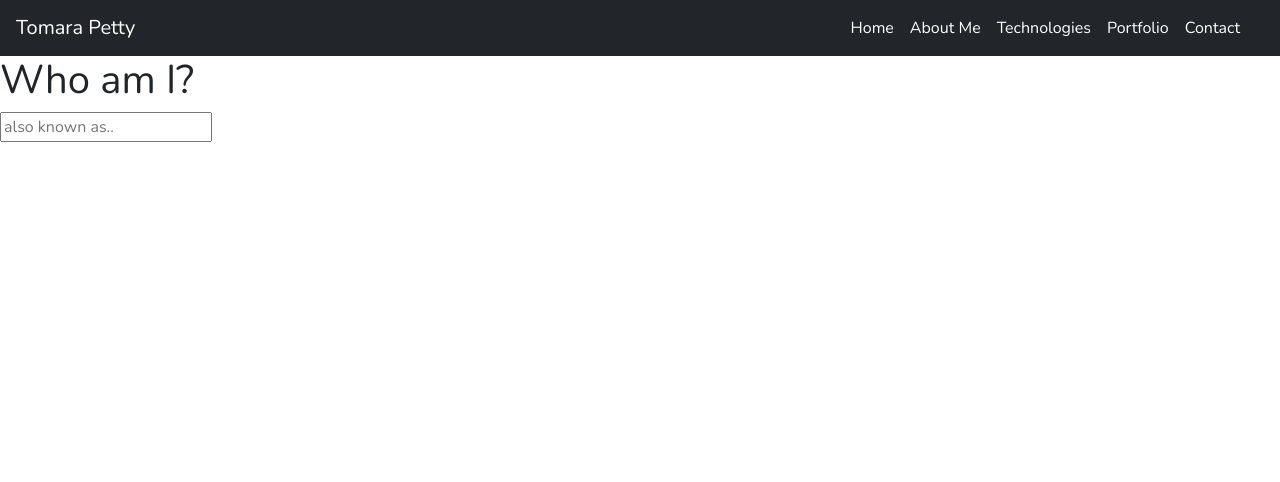
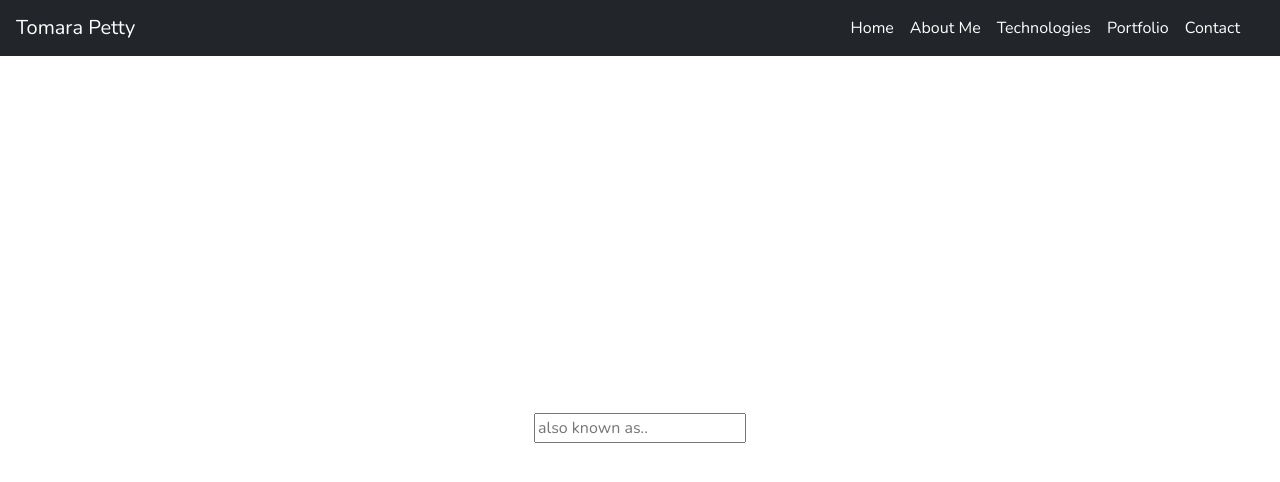
Before and after one commit to TomaraPetty/react-portfolio, a React (Create React App) app: page / in a window 1280 px wide. Shown: the top 482 px of the page. Built offline with nearby package versions, Linux system fonts and the light colour scheme.

Commit message:
adding style to typed

```diff
--- a/src/screens/header/Header.js
+++ b/src/screens/header/Header.js
@@ -1,9 +1,10 @@
 import React from 'react';
+import './header.css';
 import Typed from 'react-typed';
 
 function Header() {
   return (
-    <div>
+    <div className='main-info'>
       <h1>Who am I?</h1>
       <Typed
         strings={[
--- a/src/screens/header/header.css
+++ b/src/screens/header/header.css
@@ -0,0 +1,13 @@
+.main-info {
+    display: flex;
+    position: absolute;
+    color: var(--font-color);
+    top: 0;
+    left: 0;
+    right: 0;
+    bottom: 0;
+    flex-direction: column;
+    justify-content: center;
+    align-items: center;
+    z-index: 1;
+}
```
